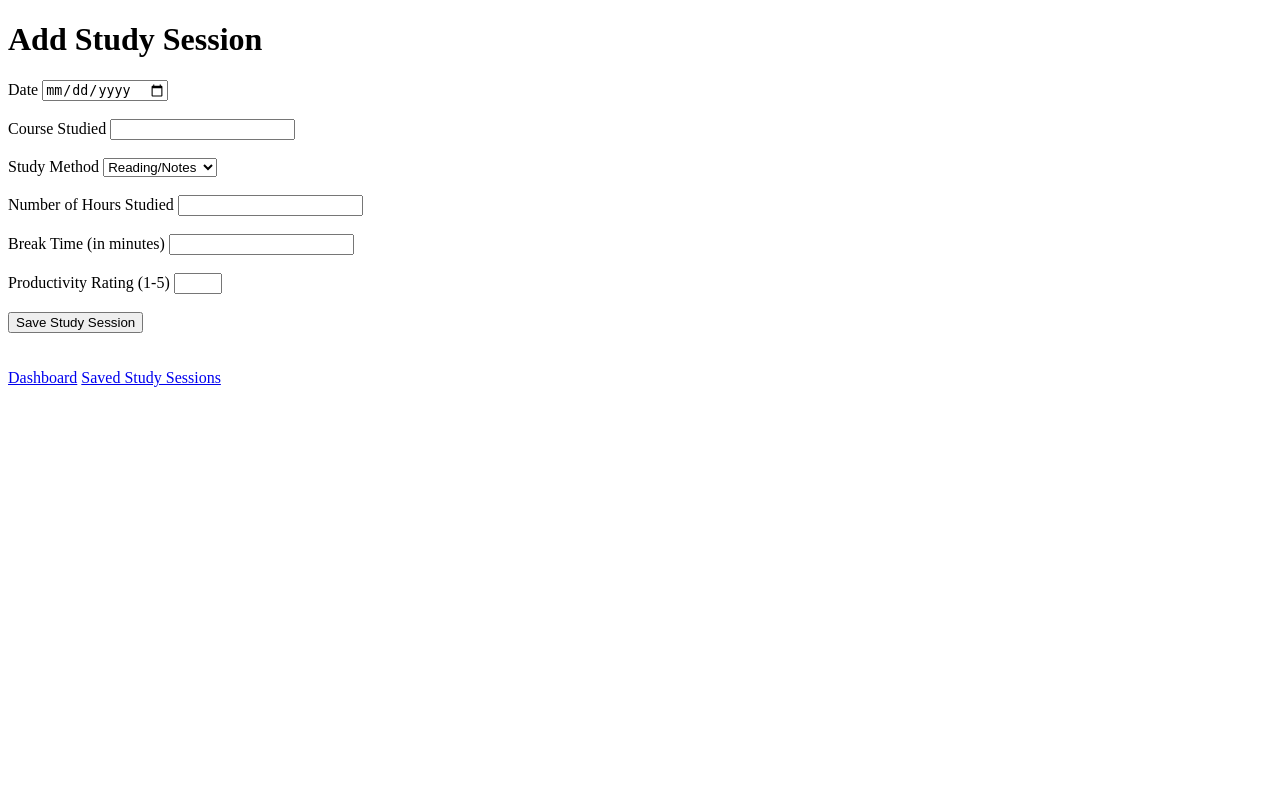
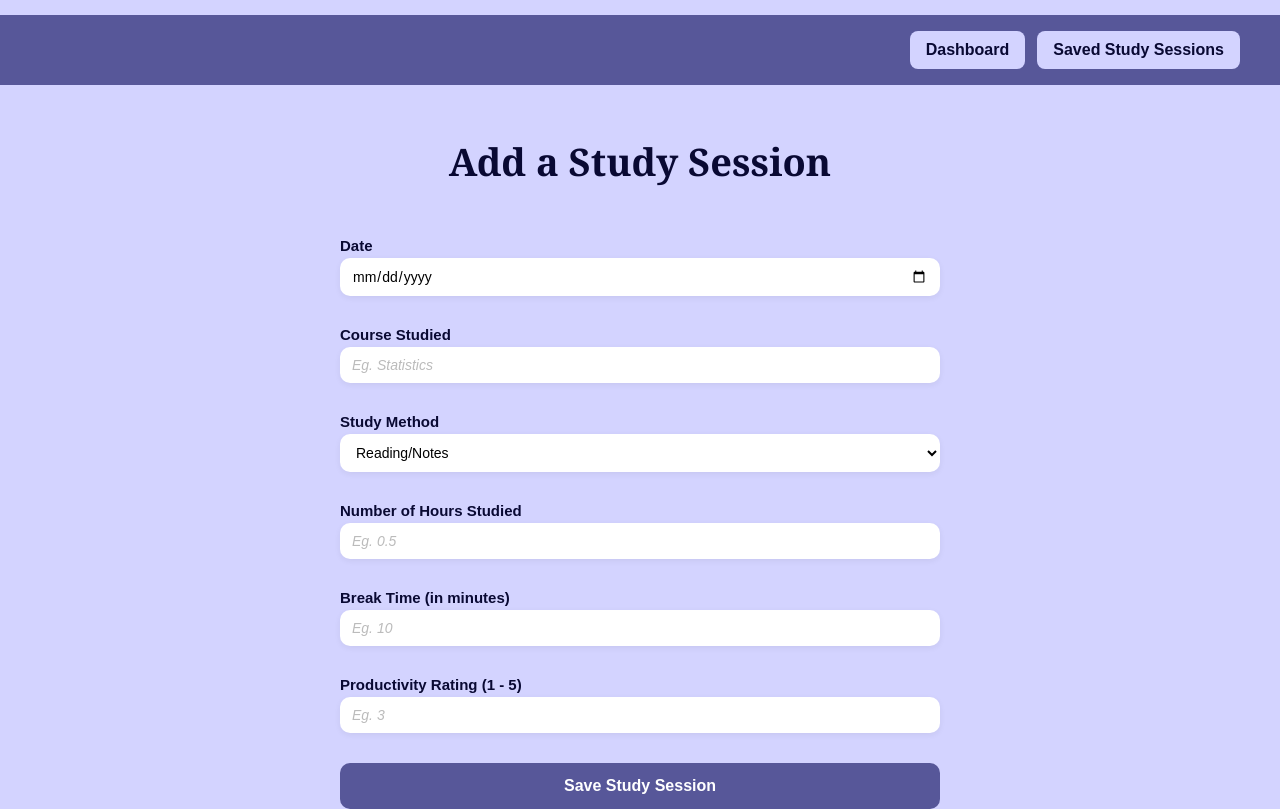
Before and after one commit to kaur-simranjit/personal-study-analytics-dashbaord, a Flask app: page /add in a window 1280 px wide. Before the commit the page ends 387 px from the top, so only its background shows below. Run offline with Flask 3, Linux system fonts and the light colour scheme.

Commit message:
Implemented UI for "Add a Study Session" Page

```diff
--- a/templates/add_study_session.html
+++ b/templates/add_study_session.html
@@ -1,44 +1,153 @@
 <!DOCTYPE html>
 <html>
     <head>
-        <title>
-            Add Study Session
-        </title>
+        <title>Add a Study Session</title>
+        <style>
+            body {
+                margin: 0;
+                font-family:Arial, Helvetica, sans-serif;
+                background-color: #D3D3FF;
+                color: #090933;
+            }
+
+            .top-bar {
+                width: 100%;
+                height: 70px;
+                background-color: #575799;
+                display: flex;
+                justify-content: flex-end;
+                align-items: center;
+                padding: 0 40px;
+                box-sizing: border-box;
+                margin-top: 15px;
+            }
+
+            .top-bar a {
+                text-decoration: none;
+                background-color: #D3D3FF;
+                color: #090933;
+                padding: 10px 16px;
+                border-radius: 8px;
+                margin-left: 12px;
+                font-weight: bold;
+            }
+
+            .top-bar a:hover {
+                background-color: #575799;
+                color: white;
+            }
+
+            h1 {
+                text-align: center;
+                margin-top: 50px;
+                margin-bottom: 20px;
+                font-size: 38px;
+                font-weight: 600;
+                color: #090933;
+                font-family: Georgia, 'Times New Roman', Times, serif;
+            }
+
+            .form-container {
+                display: flex;
+                justify-content: center;
+                margin-top: 10px;
+            }
+
+            .form-box {
+                width: 50%;
+                max-width: 600px;
+            }
+
+            form {
+                display: flex;
+                flex-direction: column;
+            }
+
+            label {
+                font-size: 15px;
+                font-weight: 600;
+                color: #090933;
+                margin-bottom: 4px;
+                margin-top: 30px;
+            }
+
+            input, select {
+                width: 100%;
+                padding: 10px 12px;
+                border: none;
+                border-radius: 10px;
+                background-color: white;
+                font-size: 14px;
+                font-family: Arial, Helvetica, sans-serif;
+                box-sizing: border-box;
+                box-shadow: 0 2px 6px rgba(0, 0, 0, 0.06);
+            }
+
+            input:focus, select:focus {
+                outline: none;
+                box-shadow: 0 0 0 2px rgba(31, 61, 43, 0.2)
+            }
+
+             input::placeholder {
+                color: #bbb;
+                font-style: italic;
+            }
+
+            .save-btn {
+                margin-top: 30px;
+                padding: 14px;
+                border: none;
+                border-radius: 10px;
+                background-color: #575799;
+                color: white;
+                font-size: 16px;
+                font-weight: bold;
+                cursor: pointer;
+            }
+
+            .save-btn:hover {
+                background-color: #D3D3FF;
+                color: #090933;
+            }
+        </style>
     </head>
     <body>
-        <h1>
-            Add Study Session
-        </h1>
+        <div class="top-bar">
+            <a href="/">Dashboard</a>
+            <a href="/view">Saved Study Sessions</a>
+        </div>
 
+        <h1> Add a Study Session</h1>
+
+        <div class="form-container">
+            <div class="form-box">
                 <form method="POST">
                     <label>Date</label>
-            <input type="date" name="date" required><br><br>
+                    <input type="date" name="date" required>
 
                     <label>Course Studied</label>
-            <input type="text" name="course_studied" required><br><br>
+                    <input type="text" name="course_studied" placeholder="Eg. Statistics" required>
 
                     <label>Study Method</label>
                     <select name="study_method" required>
                         <option value="Reading/Notes">Reading/Notes</option>
                         <option value="Watch Tutorials">Watch Tutorials</option>
                         <option value="Practice">Practice</option>
-                <option value="Revision">Review</option>
-            </select><br><br>
+                        <option value="Revision">Revision</option>
+                    </select>
 
                     <label>Number of Hours Studied</label>
-            <input type="number" name="study_hours" step="0.1" min="0" required><br><br>
+                    <input type="number" name="study_hours" step="0.1" min="0" placeholder="Eg. 0.5" required>
 
                     <label>Break Time (in minutes)</label>
-            <input type="number" name="break_time" min="0" required><br><br>
+                    <input type="number" name="break_time" min="0" placeholder="Eg. 10" required>
 
-            <label>Productivity Rating (1-5)</label>
-            <input type="number" name="productivity_rating" min="1" max="5" required><br><br>
+                    <label>Productivity Rating (1 - 5)</label>
+                    <input type="number" name="productivity_rating" min="1" max="5" placeholder="Eg. 3" required>
 
-            <button type="submit">Save Study Session</button>
+                    <button type="submit" class="save-btn">Save Study Session</button>
                 </form>
-
-        <br><br>
-        <a href="/">Dashboard</a>
-        <a href="/view">Saved Study Sessions</a>
+            </div>
+        </div>
     </body>
 </html>
```
Also changed, not shown: dashboard.db. Lines whose indentation alone changed are shown as unchanged.
